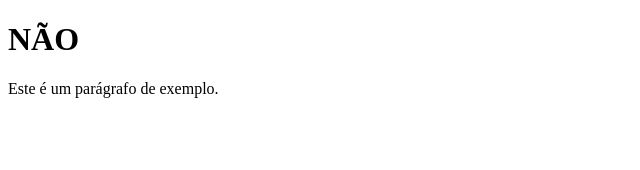
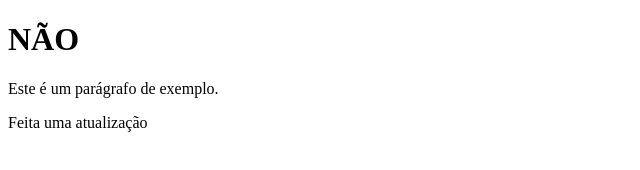
Before and after one commit to eduhernandes/CodificacaoFrontEnd, a plain HTML site: page 1ola-mundo.html in a window 1280 px wide. Shown: the whole page, without its empty margins (0-640 px from the left). Drawn offline with Linux system fonts and the light colour scheme.

Commit message:
Update 1ola-mundo.html

```diff
--- a/1ola-mundo.html
+++ b/1ola-mundo.html
@@ -8,5 +8,6 @@
 <body>
 	<h1>N&AtildeO</h1>
 	<p>Este é um parágrafo de exemplo.</p>
+	<p>Feita uma atualização</p>
 </body>
 </html>
```
